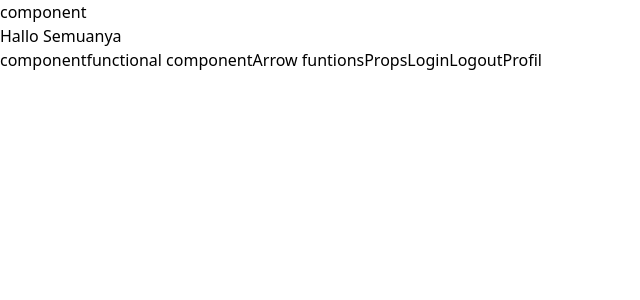
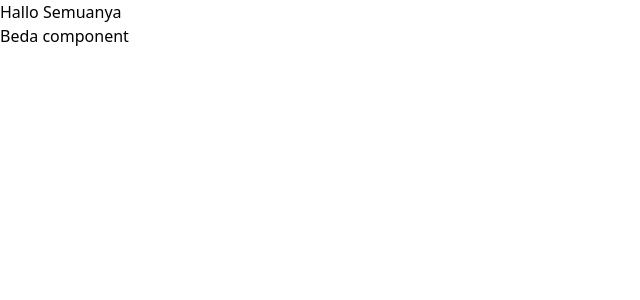
Before and after one commit to Nabilfadilah/Tutorial_React, a React (Vite) app in the folder my-react-app/: page / in a window 1280 px wide. Shown: the top 300 px of the page, without its empty margins (0-640 px from the left). Built offline with nearby package versions, Linux system fonts and the light colour scheme.

Commit message:
4. Pengenalan Atomic Design

```diff
--- a/my-react-app/src/App.jsx
+++ b/my-react-app/src/App.jsx
@@ -1,58 +1,59 @@
 import React from "react";
+import ButtonAll from "./components/elements/button";
 
 // component untuk mendeklarasikan button
-class Button extends React.Component {
-  render() {
-    return (
-      <button className="bg-blue-500 hover:bg-blue-700 text-white font-bold py-2 px-4 rounded-full">
-        component
-      </button>
-    );
-  }
-}
+// class Button extends React.Component {
+//   render() {
+//     return (
+//       <button className="bg-blue-500 hover:bg-blue-700 text-white font-bold py-2 px-4 rounded-full">
+//         component
+//       </button>
+//     );
+//   }
+// }
 
 // funtional component, tinggal mendefinisikan fungtionnya
-function ButtonBlack() {
-  return (
-    <button className="bg-gray-900 hover:bg-green-500 text-white font-bold py-2 px-4 rounded-full">
-      functional component
-    </button>
-  );
-}
+// function ButtonBlack() {
+//   return (
+//     <button className="bg-gray-900 hover:bg-green-500 text-white font-bold py-2 px-4 rounded-full">
+//       functional component
+//     </button>
+//   );
+// }
 
 // opsi ke-2 arrow function component
-const ButtonRed = () => {
-  return (
-    <button className="bg-red-900 hover:bg-yellow-700 text-white font-bold py-2 px-4 rounded-full">
-      Arrow funtions
-    </button>
-  );
-};
+// const ButtonRed = () => {
+//   return (
+//     <button className="bg-red-900 hover:bg-yellow-700 text-white font-bold py-2 px-4 rounded-full">
+//       Arrow funtions
+//     </button>
+//   );
+// };
 
 // agar 1 funtion component lebih simpel dan bisa ganti2 warna
 // menggunakan (Props) / properties
 // didefinsikan sebagai sebuah varameter funtion
-const ButtonAll = (props) => {
-  // konsep desctrukturing
-  // const { children, variant = "bg-black" } = props;
-  return (
-    <button
-      className={`h-10 px-6 font-semibold rounded-md ${props.variant} text-black`}
-      // konsep desctrukturing
-      // className={`h-10 px-6 font-semibold rounded-md ${variant} text-black`}
-      type="submit"
-    >
-      {props.text}
+// const ButtonAll = (props) => {
+//   // konsep desctrukturing
+//   // const { children, variant = "bg-black" } = props;
+//   return (
+//     <button
+//       className={`h-10 px-6 font-semibold rounded-md ${props.variant} text-black`}
+//       // konsep desctrukturing
+//       // className={`h-10 px-6 font-semibold rounded-md ${variant} text-black`}
+//       type="submit"
+//     >
+//       {props.text}
 
-      {/* konsep desctrukturing */}
-      {/* {children} */}
+//       {/* konsep desctrukturing */}
+//       {/* {children} */}
 
-      {/* props spesial yaitu (children) */}
-      {/* sebuah komponen yang bisa menangkap apa yang ada di dalam tag componen tersbut */}
-      {props.children}
-    </button>
-  );
-};
+//       {/* props spesial yaitu (children) */}
+//       {/* sebuah komponen yang bisa menangkap apa yang ada di dalam tag componen tersbut */}
+//       {props.children}
+//     </button>
+//   );
+// };
 
 function App() {
   return (
@@ -60,27 +61,29 @@ function App() {
       {/* cara membuat component dalam react, seperti Button ini */}
       <div className="flex justify-center min-h-screen items-center">
         <div className="flex gap-x-3">
-          <Button></Button>
+          {/* <Button></Button> */}
           <h1 className="bg-gray-200 rounded-b-lg p-5 text-cyan-700">
             Hallo Semuanya
           </h1>
-          <Button />
+          <ButtonAll>Beda component</ButtonAll>
+          {/* <Button /> */}
 
-          <ButtonBlack />
+          {/* <ButtonBlack /> */}
 
-          <ButtonRed />
+          {/* <ButtonRed /> */}
 
           {/* props */}
-          <ButtonAll variant="bg-red-700" text="Props"></ButtonAll>
-          <ButtonAll variant="bg-slate-500" text="Login"></ButtonAll>
+          {/* <ButtonAll variant="bg-red-700" text="Props"></ButtonAll>
+          <ButtonAll variant="bg-slate-500" text="Login"></ButtonAll> */}
 
           {/* props (children) */}
-          <ButtonAll variant="bg-yellow-700">Logout</ButtonAll>
-          <ButtonAll variant="bg-green-500">Profil</ButtonAll>
+          {/* <ButtonAll variant="bg-yellow-700">Logout</ButtonAll>
+          <ButtonAll variant="bg-green-500">Profil</ButtonAll> */}
 
           {/* konsep desctrukturing */}
           {/* <ButtonAll></ButtonAll> */}
         </div>
+
         {/* <button class="bg-blue-500 hover:bg-blue-700 text-white font-bold py-2 px-4 rounded-full">
           Button Now
         </button>
--- /dev/null
+++ b/my-react-app/src/components/elements/button/Index.jsx
@@ -0,0 +1,26 @@
+// agar 1 funtion component lebih simpel dan bisa ganti2 warna
+// menggunakan (Props) / properties
+// didefinsikan sebagai sebuah varameter funtion
+const ButtonAll = (props) => {
+  // konsep desctrukturing
+  const { children, variant = "bg-black" } = props;
+  return (
+    <button
+      // className={`h-10 px-6 font-semibold rounded-md ${props.variant} text-black`}
+      // konsep desctrukturing
+      className={`h-10 px-6 font-semibold rounded-md ${variant} text-white`}
+      type="submit"
+    >
+      {/* {props.text} */}
+
+      {/* konsep desctrukturing */}
+      {children}
+
+      {/* props spesial yaitu (children) */}
+      {/* sebuah komponen yang bisa menangkap apa yang ada di dalam tag componen tersbut */}
+      {/* {props.children} */}
+    </button>
+  );
+};
+
+export default ButtonAll;
```
Also changed, not shown: my-react-app/src/components/elements/input/Index.jsx (added), my-react-app/src/components/elements/input/Input.jsx (added), my-react-app/src/components/elements/input/Label.jsx (added).
